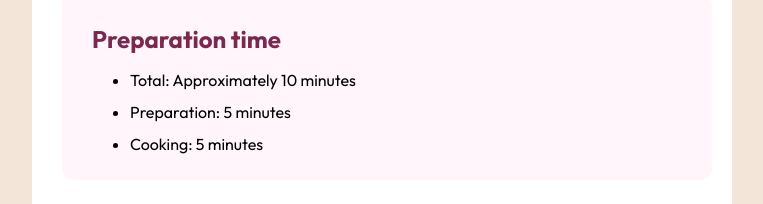
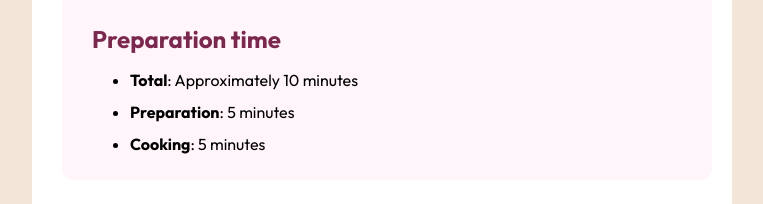
Before and after one commit to jchiwaii/receipe-page, a plain HTML site: page index.html in a window 1280 px wide. Shown: the part 702-906 px from the top of the page, without its empty margins (258-1021 px from the left). Drawn offline with Linux system fonts and the light colour scheme.

Commit message:
Update index.html

```diff
--- a/index.html
+++ b/index.html
@@ -41,9 +41,9 @@
       <div class="preparation">
         <h2>Preparation time</h2>
         <ul class="preparation-list">
-          <li><span>Total:</span><span> Approximately 10 minutes</span></li>
-          <li><span>Preparation:</span><span> 5 minutes</span></li>
-          <li><span>Cooking:</span><span> 5 minutes</span></li>
+          <li><span><strong>Total</strong>:</span><span> Approximately 10 minutes</span></li>
+          <li><span><strong>Preparation</strong>:</span><span> 5 minutes</span></li>
+          <li><span><strong>Cooking</strong>:</span><span> 5 minutes</span></li>
         </ul>
       </div>
       <h3>Ingredients</h3>
```
